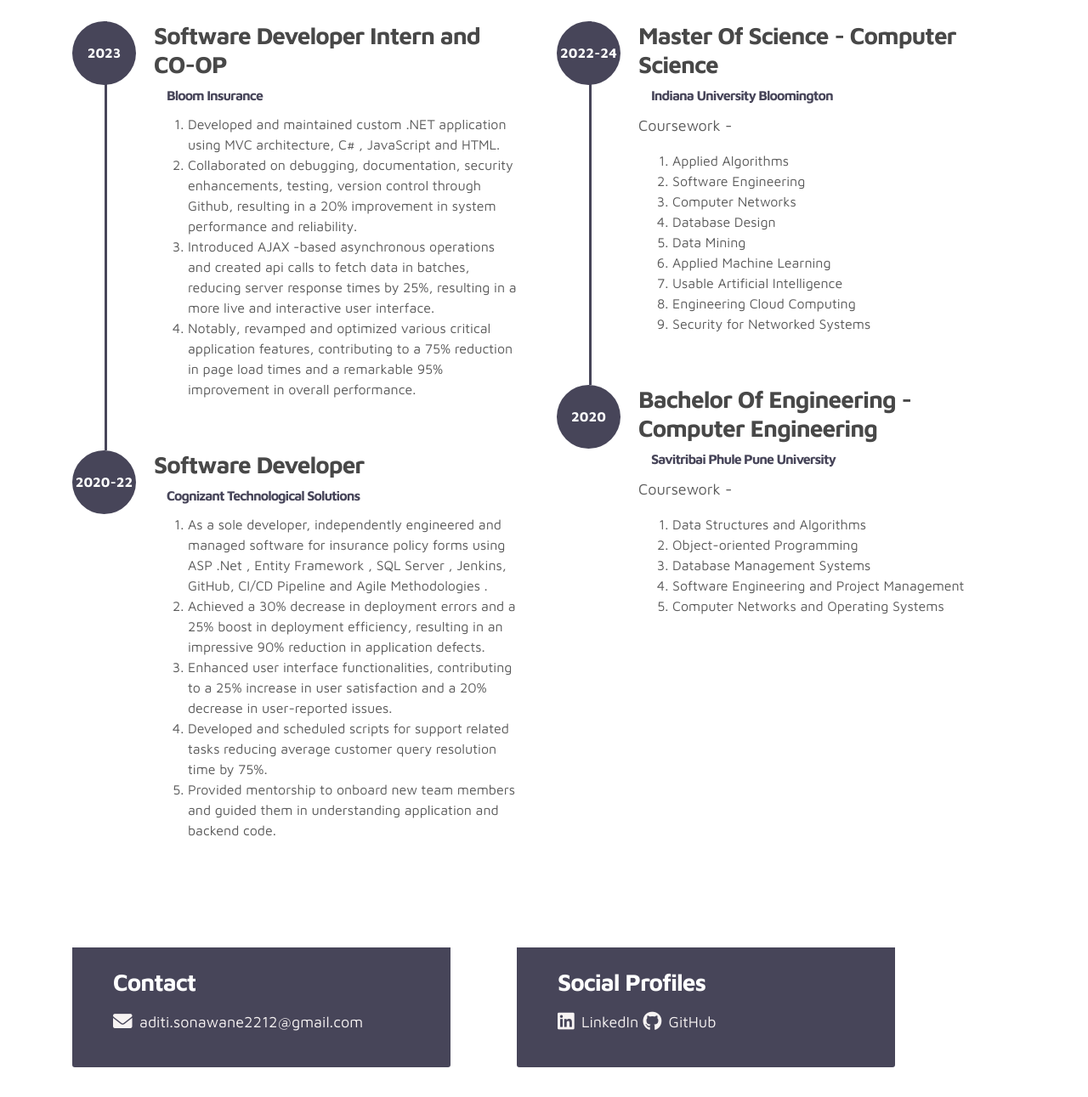
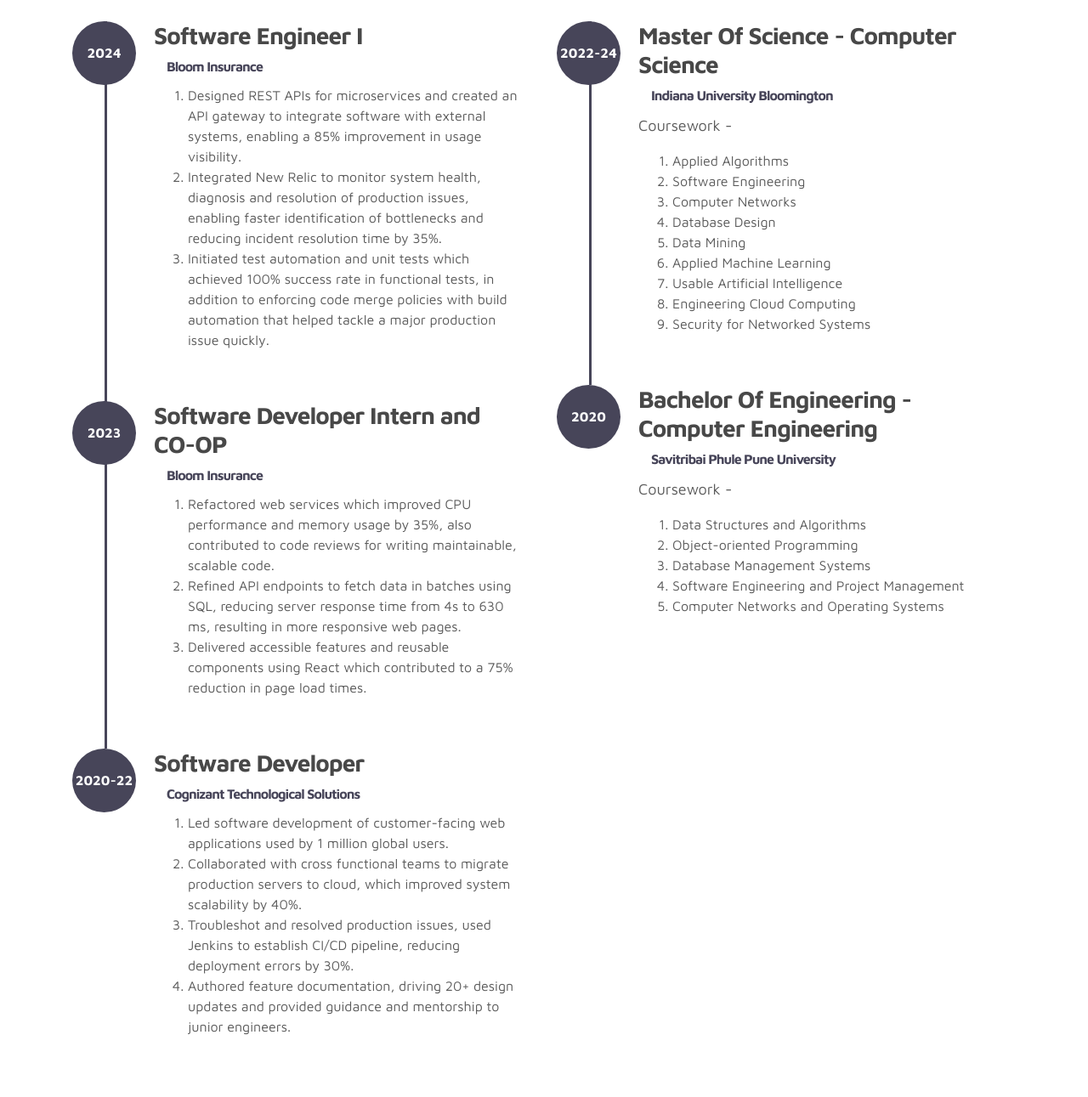
Before and after one commit to aditids/aditids.github.io, a plain HTML site: page index.html in a window 1280 px wide. Shown: the part 1686-2977 px from the top of the page at 85% size. Drawn offline with nearby package versions, Linux system fonts and the light colour scheme.

Commit message:
2024 update

```diff
--- a/index.html
+++ b/index.html
@@ -87,7 +87,7 @@
                         </p>
 
                         <div class="custom-btn-group mt-4">
-                          <a href="/Resume/Aditi Sonawane - Resume.pdf" class="btn mr-lg-2 custom-btn" target="_blank"><i class='uil uil-file-alt'></i>
+                          <a href="Resume/Aditi Sonawane - Resume.pdf" class="btn mr-lg-2 custom-btn" target="_blank"><i class='uil uil-file-alt'></i>
                             Download Resume
                           </a>
                           <a href="#contact" class="btn custom-btn custom-btn-bg custom-btn-link">Let's connect</a>
@@ -264,6 +264,29 @@
             <h2 class="mb-4">Work Experience</h2>
 
               <div class="timeline">
+                <div class="timeline-wrapper">
+                  <div class="timeline-yr">
+                       <span>2024</span>
+                  </div>
+                  <div class="timeline-info">
+                       <h3><span>Software Engineer I</span><br><small>Bloom Insurance</small></h3>
+
+                       <ol>
+
+                         <li>
+                          Designed REST APIs for microservices and created an API gateway to integrate software with external systems, enabling a 85% improvement in usage visibility.
+                        </li>
+                         <li>
+                          Integrated New Relic to monitor system health, diagnosis and resolution of production issues, enabling faster identification of bottlenecks and reducing incident resolution time by 35%.
+                         </li>
+                       <li>
+                        Initiated test automation and unit tests which achieved 100% success rate in functional tests, in addition to enforcing code merge policies with build automation that helped tackle a major production issue quickly.
+
+                       </li>
+
+                       </ol>
+                  </div>
+             </div>
                   <div class="timeline-wrapper">
                        <div class="timeline-yr">
                             <span>2023</span>
@@ -274,20 +297,17 @@
                             <ol>
 
                               <li>
-                                Developed and maintained custom .NET application using MVC architecture, C# , JavaScript and HTML.
+                                Refactored web services which improved CPU performance and memory usage by 35%, also contributed to code reviews for writing maintainable, scalable code.
                               </li>
                               <li>
-                                Collaborated on debugging, documentation, security enhancements, testing, version control through Github, resulting in a 20%
-improvement in system performance and reliability.
+                                Refined API endpoints to fetch data in batches using SQL, reducing server response time from 4s to 630 ms, resulting in more responsive web pages.
+
                               </li>
                             <li>
-                              Introduced AJAX -based asynchronous operations and created api calls to fetch data in batches, reducing server response
-times by 25%, resulting in a more live and interactive user interface.
+                              Delivered accessible features and reusable components using React which contributed to a 75% reduction in page load times.
+
                             </li>
-                            <li>
-                              Notably, revamped and optimized various critical application features, contributing to a 75% reduction in page load times and a
-remarkable 95% improvement in overall performance.
-                            </li>
+
                             </ol>
                        </div>
                   </div>
@@ -300,21 +320,19 @@ remarkable 95% improvement in overall performance.
                           <h3><span>Software Developer<small>Cognizant Technological Solutions</small></h3>
                             <ol>
                               <li>
-                                As a sole developer, independently engineered and managed software for insurance policy forms using ASP .Net , Entity
-Framework , SQL Server , Jenkins, GitHub, CI/CD Pipeline and Agile Methodologies .
+                                Led software development of customer-facing web applications used by 1 million global users.
+
                               </li>
                               <li>
-                                Achieved a 30% decrease in deployment errors and a 25% boost in deployment efficiency, resulting in an impressive 90%
-                                reduction in application defects.                              </li>
+                                Collaborated with cross functional teams to migrate production servers to cloud, which improved system scalability by 40%.
+                              </li>
                               <li>
-                                Enhanced user interface functionalities, contributing to a 25% increase in user satisfaction and a 20% decrease in
-                                user-reported issues.                              </li>
+                                Troubleshot and resolved production issues, used Jenkins to establish CI/CD pipeline, reducing deployment errors by 30%.
+                              </li>
                                 <li>
-                                  Developed and scheduled scripts for support related tasks reducing average customer query resolution time by 75%.
+                                  Authored feature documentation, driving 20+ design updates and provided guidance and mentorship to junior engineers.
                                 </li>
-                                <li>
-                                  Provided mentorship to onboard new team members and guided them in understanding application and backend code.
-                                </li>
+
                             </ol>
                       </div>
                   </div>
```
Also changed, not shown: images/undraw/prevprofile.jpg (added), 2 other files.
